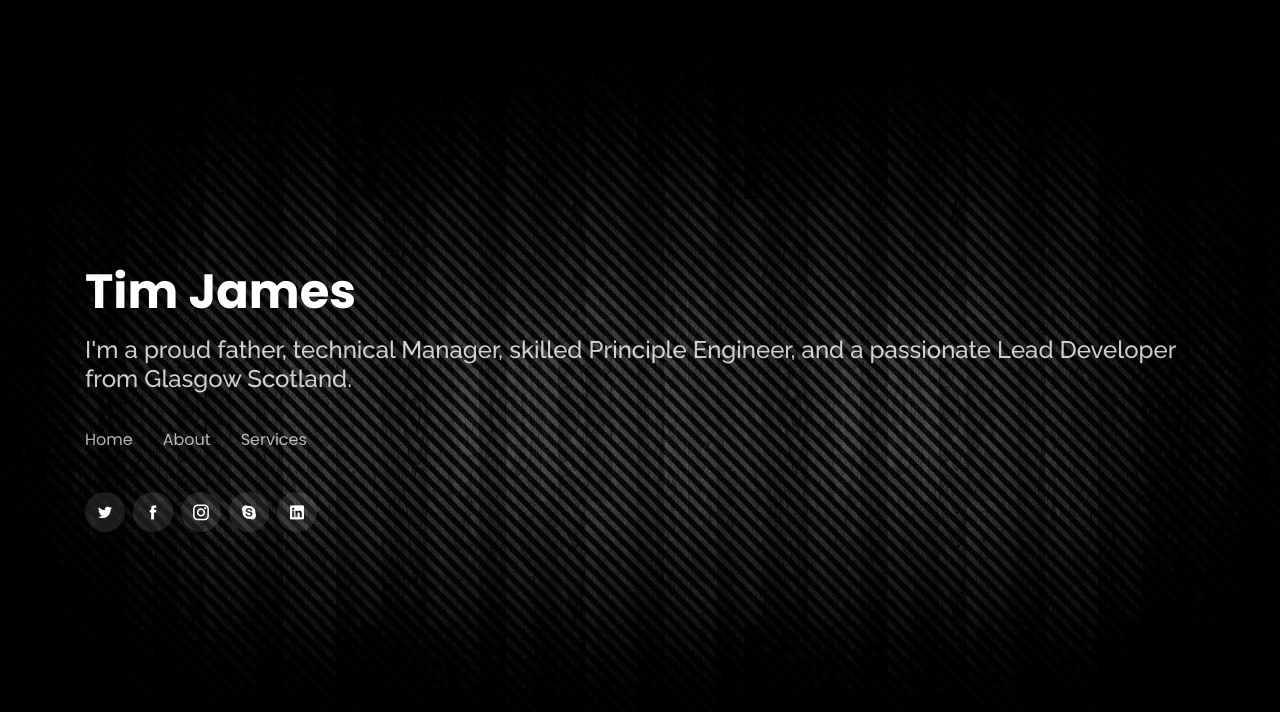
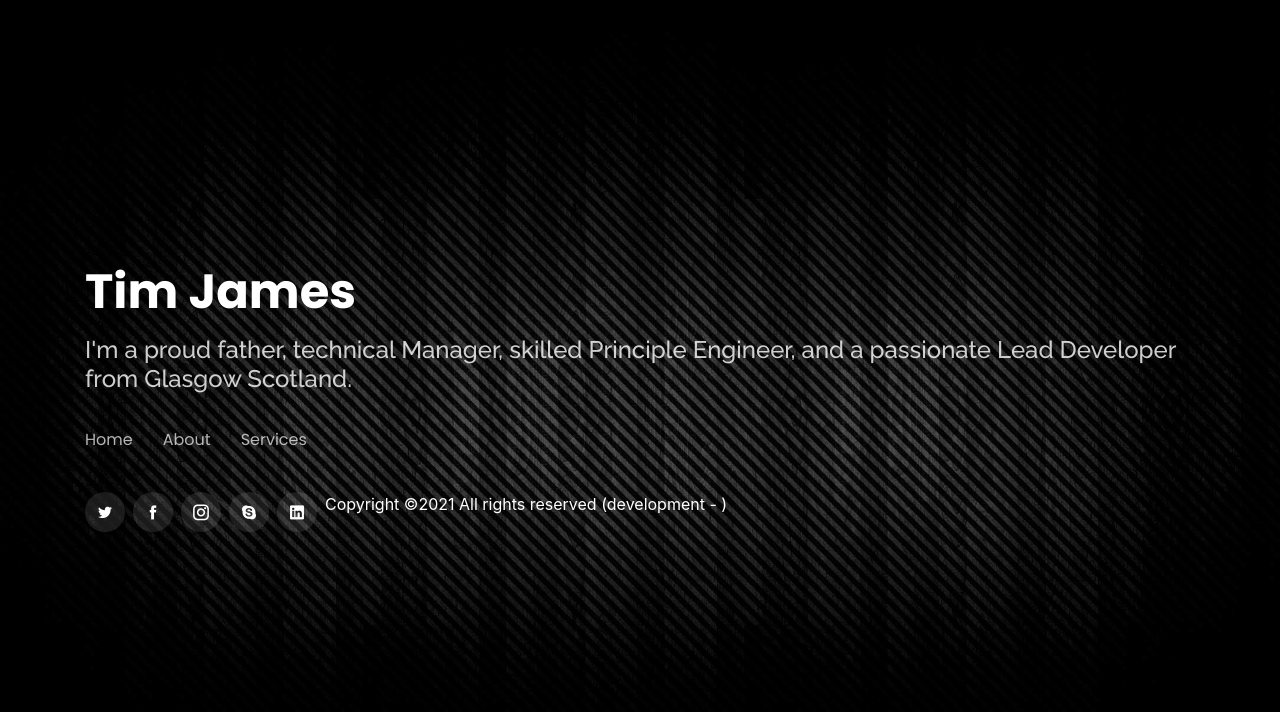
Before and after one commit to timbjames-git1/stacks, a React (Create React App) app: page / in a window 1280 px wide. Shown: the top 712 px of the page. Built offline with nearby package versions, Linux system fonts and the light colour scheme.

Commit message:
Base URL

```diff
--- a/src/App.tsx
+++ b/src/App.tsx
@@ -51,6 +51,9 @@ const App: React.FC = () => {
                         <a href="#" className="instagram"><i className="icofont-instagram"></i></a>
                         <a href="#" className="google-plus"><i className="icofont-skype"></i></a>
                         <a href="#" className="linkedin"><i className="icofont-linkedin"></i></a>
+                        <p>
+                            Copyright ©<script>document.write(new Date().getFullYear());</script>2021 All rights reserved ({process.env.NODE_ENV} - {process.env.PUBLIC_URL})
+                        </p>
                     </div>
 
                 </div>
--- a/src/index.tsx
+++ b/src/index.tsx
@@ -1,11 +1,9 @@
 import React from 'react';
 import ReactDOM from 'react-dom';
-import { BrowserRouter, BrowserRouterProps, withRouter } from 'react-router-dom';
+import { BrowserRouter as Router, BrowserRouterProps } from 'react-router-dom';
 import './index.css';
 import App from './App';
 import reportWebVitals from './reportWebVitals';
-
-const TheApp = withRouter(App);
 
 const routerProps: BrowserRouterProps = { };
 
@@ -16,9 +14,9 @@ if (process.env.NODE_ENV === 'production'){
 
 ReactDOM.render(
   <React.StrictMode>
-      <BrowserRouter>
-        <TheApp />
-      </BrowserRouter>
+      <Router {...routerProps}>
+        <App />
+      </Router>
   </React.StrictMode>,
   document.getElementById('root')
 );
```
